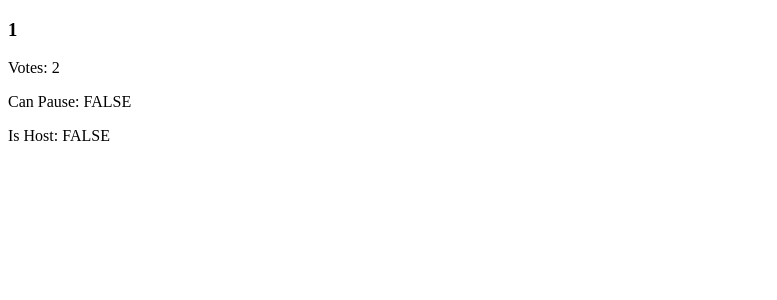
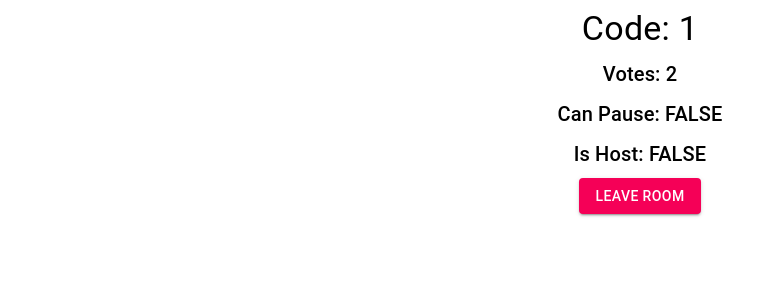
Before and after one commit to NikolaTosic-sudo/react-django_app, a React app in the folder partyControl/frontend/: page /room/1 in a window 1280 px wide. Shown: the top 300 px of the page, without its empty margins (0-777 px from the left). Built offline with nearby package versions, Linux system fonts and the light colour scheme; no server answers; the HTML template or start-up script is replaced by a standard one.

Commit message:
Update Room.js
Upgraded UI using material-ui and added a button/logic for leaving a room

```diff
--- a/partyControl/frontend/src/components/Room.js
+++ b/partyControl/frontend/src/components/Room.js
@@ -1,4 +1,5 @@
-import React, { Component } from 'react'
+import React, { Component } from 'react';
+import { Grid, Button, Typography } from '@material-ui/core';
 
 
 
@@ -15,7 +16,6 @@ class Room extends Component {
     }
 
     getRoomDetails = () => {
-
         fetch('/api/get-room' + '?code=' + this.roomCode)
             .then(response => response.json())
             .then(data => {
@@ -32,17 +32,50 @@ class Room extends Component {
         this.getRoomDetails()
     }
 
+    leaveRoomButton = () => {
+        const requestOptions = {
+            method: 'POST',
+            headers: { 'Content-Type': 'application/json' }
+        }
+        fetch('/api/leave-room', requestOptions)
+            .then(response => {
+                this.props.history.push('/');
+            })
+    }
+
 
 
     render(){
 
         return (
-            <div>
-                <h3>{this.roomCode}</h3>
-                <p>Votes: {this.state.votesToSkip}</p>
-                <p>Can Pause: {this.state.guestCanPause.toString().toUpperCase()}</p>
-                <p>Is Host: {this.state.isHost.toString().toUpperCase()}</p>
-            </div>
+
+            <Grid container spacing={1} align='center'>
+                <Grid item xs={12}>
+                    <Typography variant='h4' component='h4'>
+                        Code: {this.roomCode}
+                    </Typography>
+                </Grid>
+                <Grid item xs={12}>
+                    <Typography variant='h6' component='h6'>
+                        Votes: {this.state.votesToSkip}
+                    </Typography>
+                </Grid>
+                <Grid item xs={12}>
+                    <Typography variant='h6' component='h6'>
+                        Can Pause: {this.state.guestCanPause.toString().toUpperCase()}
+                    </Typography>
+                </Grid>
+                <Grid item xs={12}>
+                    <Typography variant='h6' component='h6'>
+                        Is Host: {this.state.isHost.toString().toUpperCase()}
+                    </Typography>
+                </Grid>
+                <Grid item xs={12}>
+                    <Button variant='contained' color='secondary' onClick={this.leaveRoomButton}>
+                        Leave Room
+                    </Button>
+                </Grid>
+            </Grid>
         )
 
     }
```
